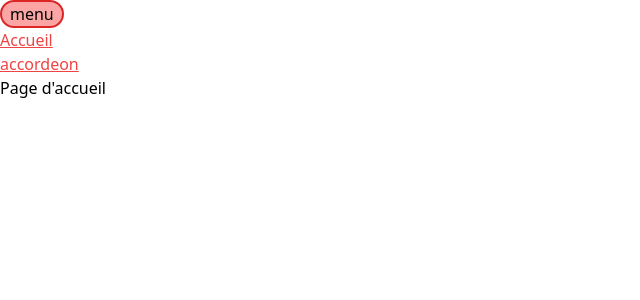
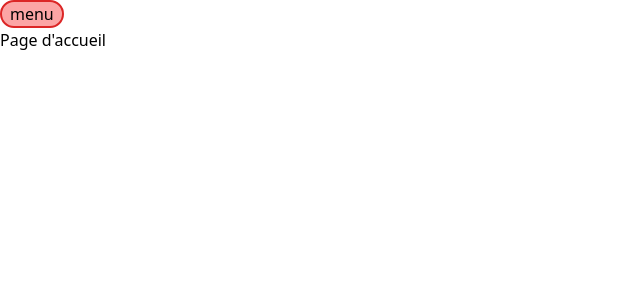
Before and after one commit to MMI-SAE-203/r213-2024-pracht-tp1-GabrielMoreau39, a Vue app: page / in a window 1280 px wide. Shown: the top 300 px of the page, without its empty margins (0-640 px from the left). Built offline with nearby package versions, Linux system fonts and the light colour scheme.

Commit message:
ajout v-show

```diff
--- a/src/App.vue
+++ b/src/App.vue
@@ -22,7 +22,7 @@ onErrorCaptured((err, instance, info) => {
   menu
 </button>
 <!-- nav#mainNav>ul>li*3>a[href="#"]{item $} -->
-<nav id="mainNav">
+<nav id="mainNav" v-show="menuIsOpen">
   <ul>
         <li>
           <RouterLink to="/" class="text-red-500 underline"> Accueil </RouterLink>
```
